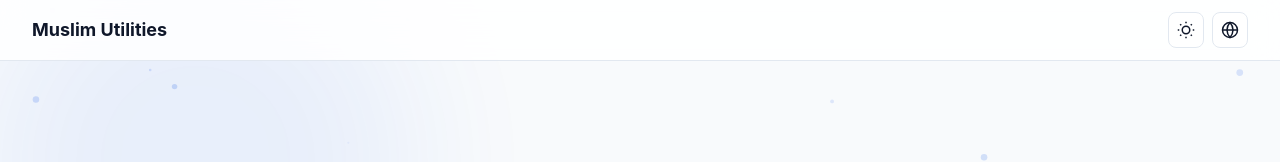
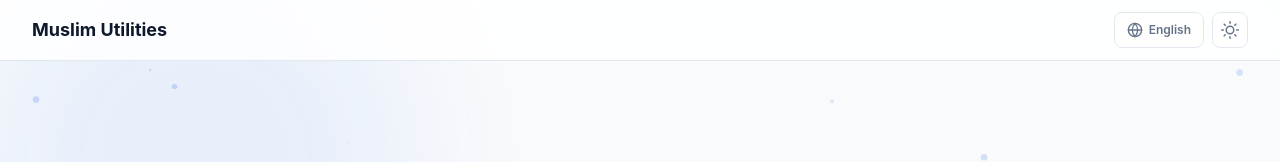
Before and after one commit to ZiaNaziry/portal, a Next.js app: page / in a window 1280 px wide. Shown: the top 162 px of the page. Built offline with nearby package versions, Linux system fonts and the light colour scheme.

Commit message:
Fix themes/language, add Google Analytics + Search Console, consistent navbar icons

```diff
--- a/app/layout.tsx
+++ b/app/layout.tsx
@@ -2,13 +2,24 @@ import type { Metadata } from "next";
 import "./globals.css";
 
 export const metadata: Metadata = {
-  title: "Ahmad Zia Naziry",
-  description: "Muslim Utilities and Quran SM Download — Tools by Ahmad Zia Naziry",
+  title: "Muslim Utilities",
+  description: "Muslim Utilities and Quran SM Download — Islamic tools for everyone",
+  verification: {
+    google: "V76HNLMiHxYovQk5dt_s91hUZTE-hZyLl6E_hNIsJA8",
+  },
 };
 
 export default function RootLayout({ children }: { children: React.ReactNode }) {
   return (
-    <html lang="en">
+    <html lang="en" data-theme="light">
+      <head>
+        <script async src="https://www.googletagmanager.com/gtag/js?id=G-6PK87EWQR0" />
+        <script
+          dangerouslySetInnerHTML={{
+            __html: `window.dataLayer=window.dataLayer||[];function gtag(){dataLayer.push(arguments);}gtag('js',new Date());gtag('config','G-6PK87EWQR0');`,
+          }}
+        />
+      </head>
       <body>{children}</body>
     </html>
   );
--- a/app/page.tsx
+++ b/app/page.tsx
@@ -16,10 +16,13 @@ export default function Home() {
     const saved = localStorage.getItem("portal-theme") as Theme | null;
     if (saved && ["light", "dark", "emerald"].includes(saved)) {
       setTheme(saved);
+      document.documentElement.setAttribute("data-theme", saved);
     }
     const savedLang = localStorage.getItem("portal-lang") as Language | null;
     if (savedLang && ["en", "ar", "fa"].includes(savedLang)) {
       setLang(savedLang);
+      document.documentElement.setAttribute("dir", savedLang === "en" ? "ltr" : "rtl");
+      document.documentElement.setAttribute("lang", savedLang);
     }
     setTimeout(function () { setMounted(true); }, 50);
   }, []);
@@ -94,11 +97,12 @@ export default function Home() {
 
   const isRtl = lang !== "en";
   const langLabels: Record<Language, string> = { en: "English", ar: "العربية", fa: "فارسی" };
-  const themeLabels: { key: Theme; label: string }[] = [
-    { key: "light", label: t("theme.light", lang) },
-    { key: "dark", label: t("theme.dark", lang) },
-    { key: "emerald", label: t("theme.emerald", lang) },
+  const themeLabels: { key: Theme; label: string; color: string }[] = [
+    { key: "light", label: t("theme.light", lang), color: "#f8fafc" },
+    { key: "dark", label: t("theme.dark", lang), color: "#1e293b" },
+    { key: "emerald", label: t("theme.emerald", lang), color: "#064e3b" },
   ];
+  const themeBorders: Record<string, string> = { light: "#cbd5e1", dark: "#475569", emerald: "#10b981" };
 
   function handleTheme(th: Theme) {
     setTheme(th);
@@ -200,15 +204,55 @@ export default function Home() {
             transition: "all 0.5s ease 0.1s",
           }}
         >
+          {/* Language dropdown */}
+          <div className="relative">
+            <button
+              onClick={function () { setLangOpen(!langOpen); setThemeOpen(false); }}
+              className="h-9 px-3 rounded-lg flex items-center justify-center gap-1.5 transition-all hover:scale-105 text-xs font-semibold"
+              style={{ background: "var(--bg-card)", border: "1px solid var(--border)", color: "var(--text-secondary)" }}
+              aria-label="Change language"
+            >
+              <svg width="16" height="16" viewBox="0 0 24 24" fill="none" stroke="currentColor" strokeWidth="2" strokeLinecap="round" strokeLinejoin="round">
+                <circle cx="12" cy="12" r="10" />
+                <line x1="2" y1="12" x2="22" y2="12" />
+                <path d="M12 2a15.3 15.3 0 0 1 4 10 15.3 15.3 0 0 1-4 10 15.3 15.3 0 0 1-4-10 15.3 15.3 0 0 1 4-10z" />
+              </svg>
+              {langLabels[lang]}
+            </button>
+            {langOpen && (
+              <div
+                className="absolute right-0 top-11 rounded-xl py-1 z-50 min-w-[130px] overflow-hidden animate-dropdown"
+                style={{ background: "var(--bg-card)", border: "1px solid var(--border)", boxShadow: "var(--card-shadow)" }}
+              >
+                {(["en", "ar", "fa"] as Language[]).map(function (l) {
+                  return (
+                    <button
+                      key={l}
+                      onClick={function () { handleLang(l); }}
+                      className="w-full text-left px-4 py-2.5 text-sm transition-colors"
+                      style={{
+                        color: lang === l ? "var(--accent)" : "var(--text-primary)",
+                        background: lang === l ? "var(--bg-secondary)" : "transparent",
+                        fontWeight: lang === l ? 600 : 400,
+                      }}
+                    >
+                      {langLabels[l]}
+                    </button>
+                  );
+                })}
+              </div>
+            )}
+          </div>
+
           {/* Theme dropdown */}
           <div className="relative">
             <button
               onClick={function () { setThemeOpen(!themeOpen); setLangOpen(false); }}
-              className="w-9 h-9 rounded-lg flex items-center justify-center transition-all duration-200 hover:scale-110"
+              className="w-9 h-9 rounded-lg flex items-center justify-center transition-all hover:scale-110"
               style={{ background: "var(--bg-card)", border: "1px solid var(--border)" }}
               aria-label="Change theme"
             >
-              <svg width="18" height="18" viewBox="0 0 24 24" fill="none" stroke="currentColor" strokeWidth="2" style={{ color: "var(--text-primary)" }}>
+              <svg width="18" height="18" viewBox="0 0 24 24" fill="none" stroke="currentColor" strokeWidth="2" strokeLinecap="round" strokeLinejoin="round" style={{ color: "var(--text-secondary)" }}>
                 <circle cx="12" cy="12" r="5" />
                 <line x1="12" y1="1" x2="12" y2="3" /><line x1="12" y1="21" x2="12" y2="23" />
                 <line x1="4.22" y1="4.22" x2="5.64" y2="5.64" /><line x1="18.36" y1="18.36" x2="19.78" y2="19.78" />
@@ -236,50 +280,11 @@ export default function Home() {
                       <span
                         className="w-3 h-3 rounded-full"
                         style={{
-                          background: item.key === "light" ? "#f8fafc" : item.key === "dark" ? "#1e293b" : "#064e3b",
-                          border: "2px solid " + (item.key === "light" ? "#cbd5e1" : item.key === "dark" ? "#475569" : "#10b981"),
+                          background: item.color,
+                          border: "2px solid " + (themeBorders[item.key] || "#cbd5e1"),
                         }}
                       />
                       {item.label}
-                    </button>
-                  );
-                })}
-              </div>
-            )}
-          </div>
-
-          {/* Language dropdown */}
-          <div className="relative">
-            <button
-              onClick={function () { setLangOpen(!langOpen); setThemeOpen(false); }}
-              className="w-9 h-9 rounded-lg flex items-center justify-center transition-all duration-200 hover:scale-110"
-              style={{ background: "var(--bg-card)", border: "1px solid var(--border)" }}
-              aria-label="Change language"
-            >
-              <svg width="18" height="18" viewBox="0 0 24 24" fill="none" stroke="currentColor" strokeWidth="2" style={{ color: "var(--text-primary)" }}>
-                <circle cx="12" cy="12" r="10" />
-                <line x1="2" y1="12" x2="22" y2="12" />
-                <path d="M12 2a15.3 15.3 0 0 1 4 10 15.3 15.3 0 0 1-4 10 15.3 15.3 0 0 1-4-10 15.3 15.3 0 0 1 4-10z" />
-              </svg>
-            </button>
-            {langOpen && (
-              <div
-                className="absolute right-0 top-11 rounded-xl py-1 z-50 min-w-[130px] overflow-hidden animate-dropdown"
-                style={{ background: "var(--bg-card)", border: "1px solid var(--border)", boxShadow: "var(--card-shadow)" }}
-              >
-                {(["en", "ar", "fa"] as Language[]).map(function (l) {
-                  return (
-                    <button
-                      key={l}
-                      onClick={function () { handleLang(l); }}
-                      className="w-full text-left px-4 py-2.5 text-sm transition-colors"
-                      style={{
-                        color: lang === l ? "var(--accent)" : "var(--text-primary)",
-                        background: lang === l ? "var(--bg-secondary)" : "transparent",
-                        fontWeight: lang === l ? 600 : 400,
-                      }}
-                    >
-                      {langLabels[l]}
                     </button>
                   );
                 })}
```
